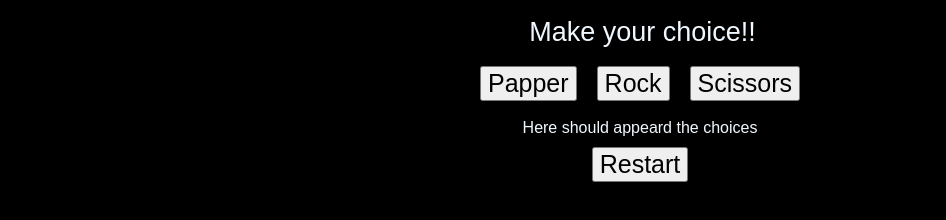
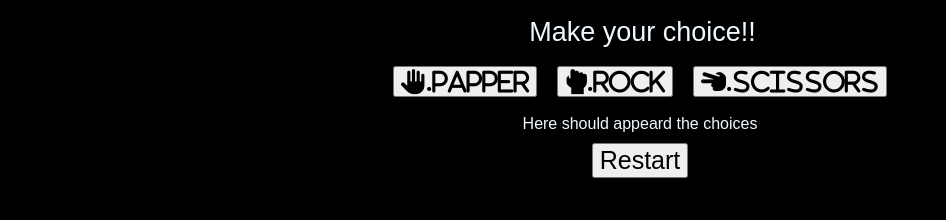
Before and after one commit to Kassi29/Rock-Paper-Scissors, a plain HTML site: page index.html in a window 1280 px wide. Shown: the part 234-454 px from the top of the page, without its empty margins (0-946 px from the left). Drawn offline with Linux system fonts and the light colour scheme.

Commit message:
Add icons to buttons

```diff
--- a/index.html
+++ b/index.html
@@ -6,6 +6,10 @@
     <title>Rock-Paper-Scissors</title>
     <script src="/script.js"></script>
     <link rel="stylesheet" href="/style.css" />
+    <link
+      href="https://cdnjs.cloudflare.com/ajax/libs/font-awesome/6.0.0-beta3/css/all.min.css"
+      rel="stylesheet"
+    />
   </head>
   <body>
     <div>
@@ -20,9 +24,9 @@
     </div>
 
     <div class="buttons">
-      <button id="papper">Papper</button>
-      <button id="rock">Rock</button>
-      <button id="scissors">Scissors</button>
+      <button id="papper" class="fas fa-hand-paper">.Papper</button>
+      <button id="rock" class="fas fa-hand-rock">.Rock</button>
+      <button id="scissors" class="fas fa-hand-scissors">.Scissors</button>
     </div>
 
     <div class="results" id="results">
```
